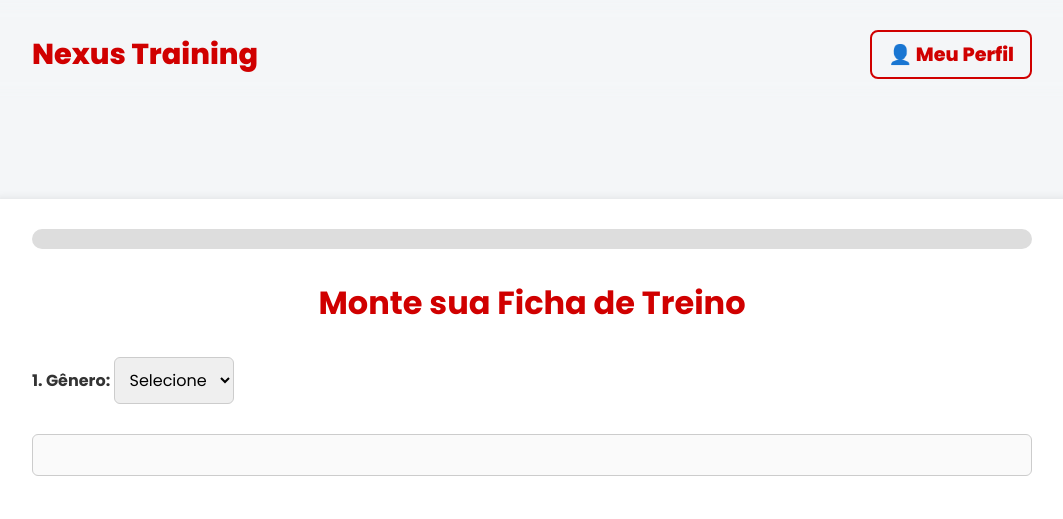
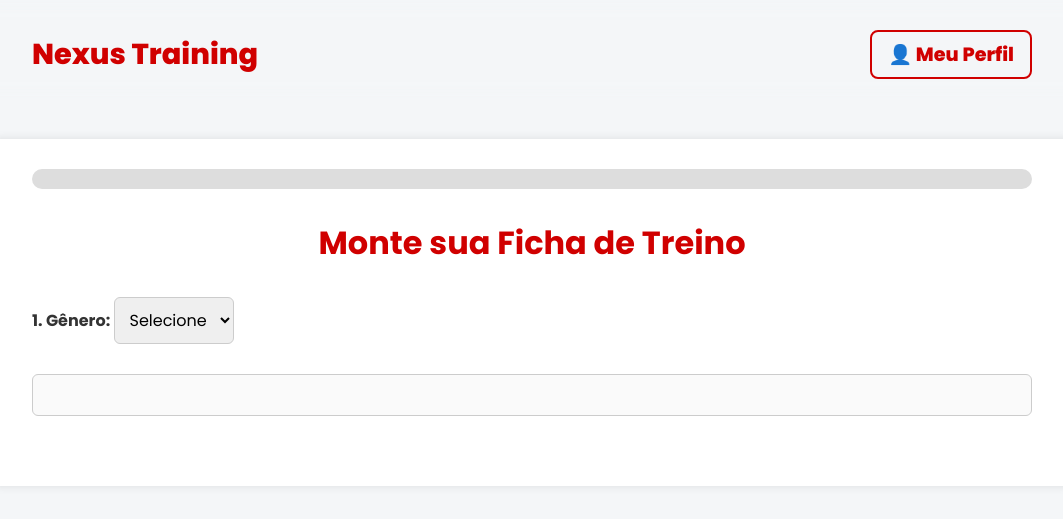
Before and after one commit to diegohzip/questionario-tcc, a plain HTML site: page index.html in a window 1280 px wide. Shown: the whole page, without its empty margins (108-1171 px from the left). Drawn offline with Linux system fonts and the light colour scheme.

Commit message:
mudei a margem do cabeçalho

```diff
--- a/styles.css
+++ b/styles.css
@@ -73,7 +73,6 @@ body {
 .container {
   max-width: 1000px;
   margin: 40px auto;
-  margin-top: 100px; /* espaço ampliado abaixo do cabeçalho fixo */
   background: white;
   padding: 30px 40px;
   border-radius: 8px;
```
